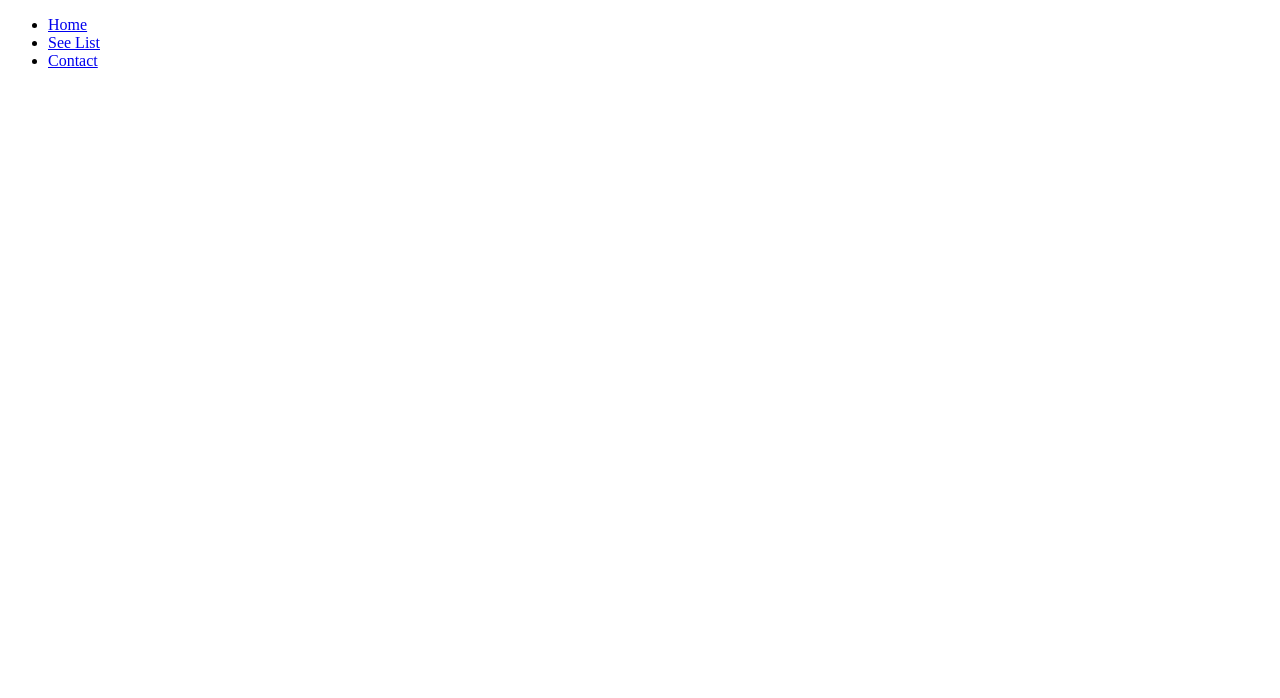
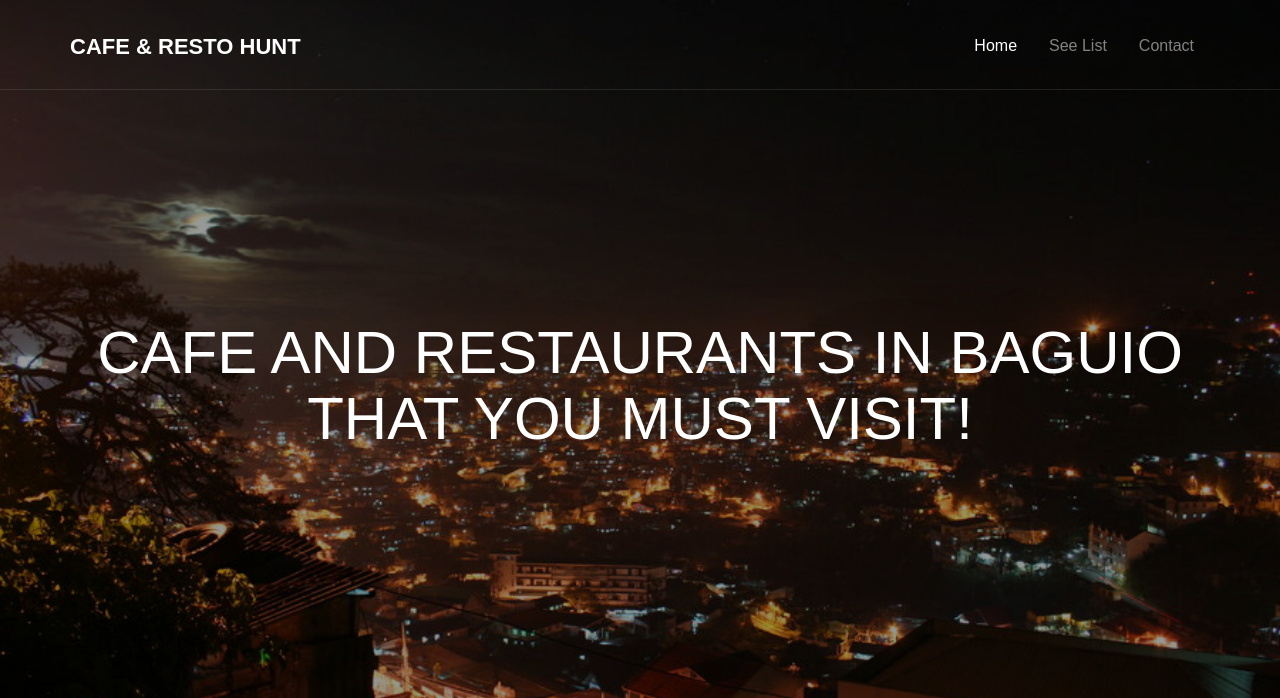
Before and after one commit to gwencastro/fullweb.github.io, a plain HTML site: page index.html in a window 1280 px wide. Shown: the top 698 px of the page. Drawn offline with Linux system fonts and the light colour scheme; files whose address does not match are found by name.

Commit message:
Update index.html

```diff
--- a/index.html
+++ b/index.html
@@ -45,13 +45,13 @@
 	<!-- <link href='https://fonts.googleapis.com/css?family=Open+Sans:400,700,300' rel='stylesheet' type='text/css'> -->
 
 	<!-- Animate.css -->
-	<!--<link rel="stylesheet" href="css/animate.css">
+	<link rel="stylesheet" href="css/animate.css">
 	<!-- Icomoon Icon Fonts-->
-	<!--<link rel="stylesheet" href="css/icomoon.css">
+	<link rel="stylesheet" href="css/icomoon.css">
 	<!-- Bootstrap  -->
-	<!--<link rel="stylesheet" href="css/bootstrap.css">
+	<link rel="stylesheet" href="css/bootstrap.css">
 	<!-- Superfish -->
-	<!--<link rel="stylesheet" href="css/superfish.css">
+	<link rel="stylesheet" href="css/superfish.css">
 
 	<link rel="stylesheet" href="css/style.css">
 
```
